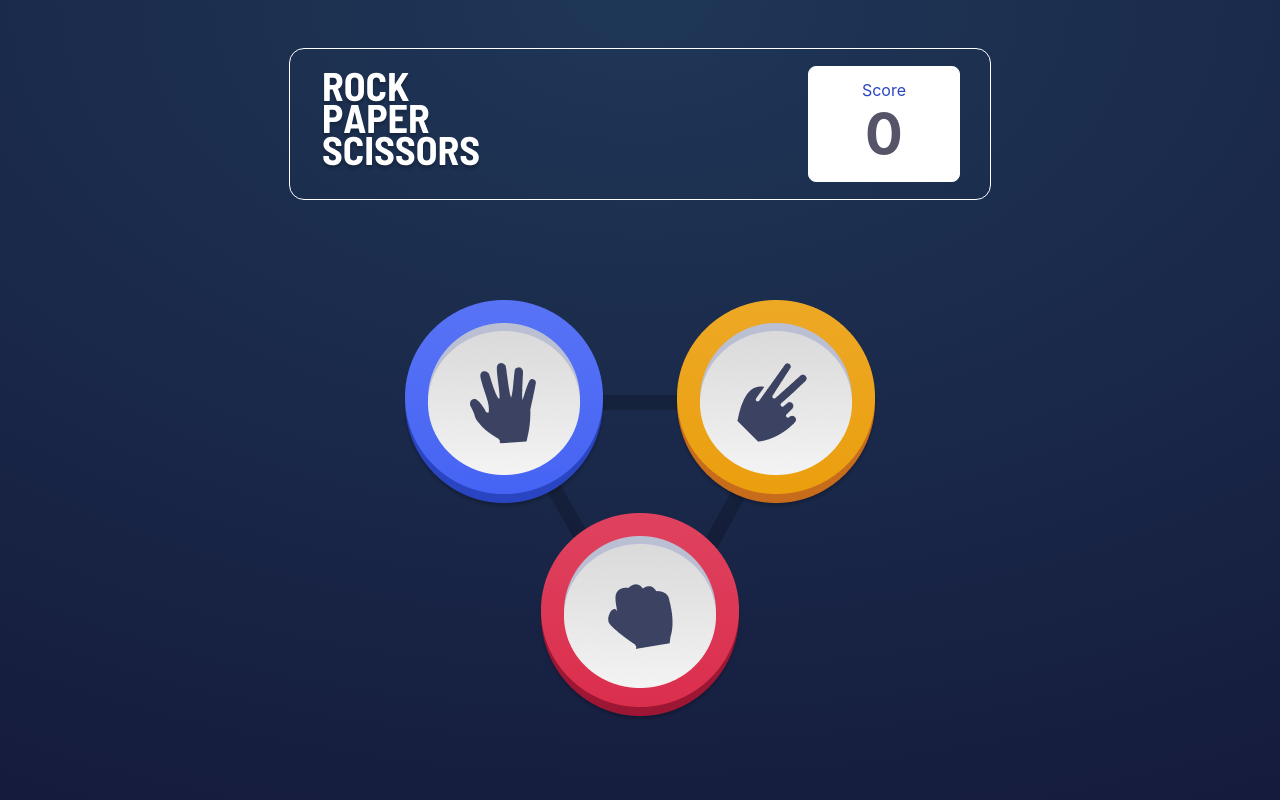
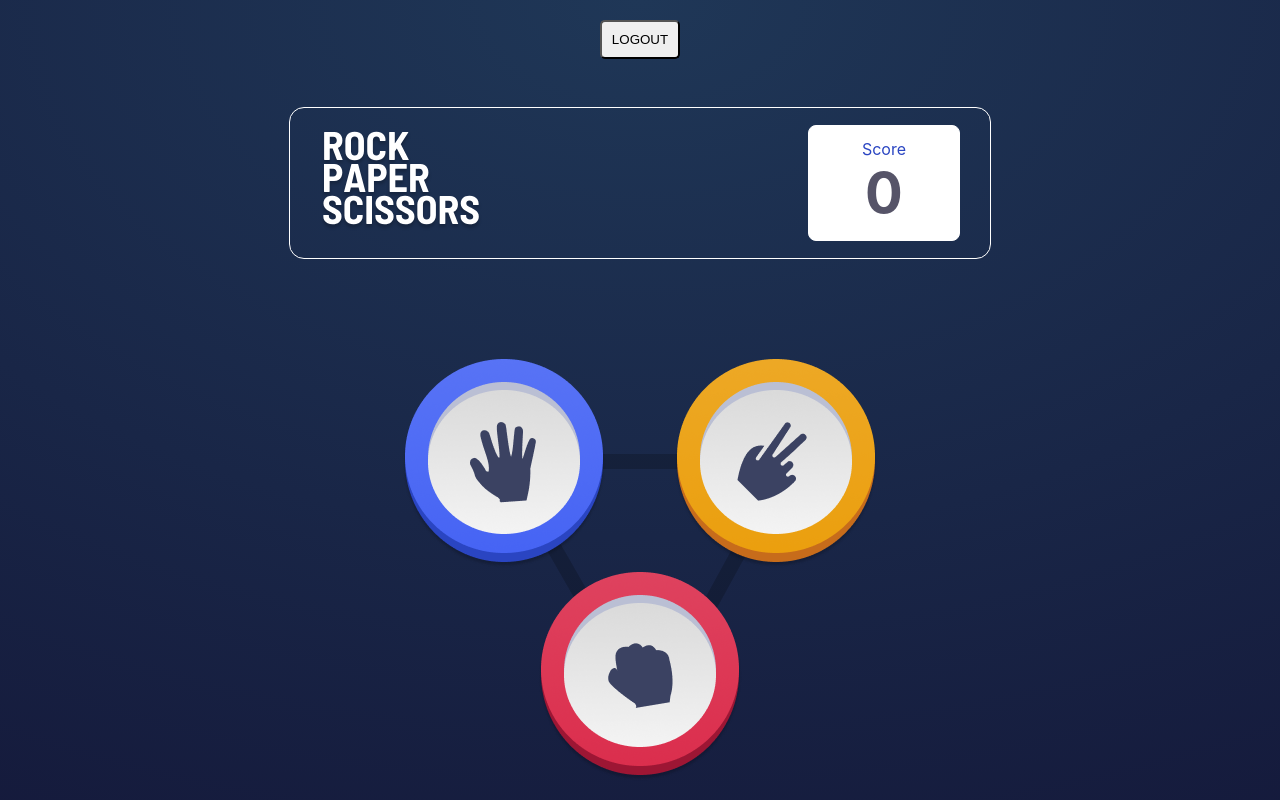
Before and after one commit to PhillipLaub/PWJ-Coaching, a React (Create React App) app: page /home in a window 1280 px wide. Built offline with nearby package versions, Linux system fonts and the light colour scheme.

Commit message:
added logout button

```diff
--- a/public/index.html
+++ b/public/index.html
@@ -2,16 +2,19 @@
 <html lang="en">
   <head>
     <meta charset="utf-8" />
-    <link rel="icon" href="%PUBLIC_URL%/favicon.ico" />
+    <link rel="icon" href="/images/logo.png" />
     <meta name="viewport" content="width=device-width, initial-scale=1" />
     <meta name="theme-color" content="#000000" />
     <meta
       name="description"
-      content="Web site created using create-react-app"
+      content="Rock Paper Scissors created with React, Redux, and Firebase"
     />
-    <link rel="apple-touch-icon" href="%PUBLIC_URL%/logo192.png" />
-    <link rel="preconnect" href="https://fonts.gstatic.com">
-    <link href="https://fonts.googleapis.com/css2?family=Barlow+Semi+Condensed&display=swap" rel="stylesheet">
+    <link rel="apple-touch-icon" href="/images/logo.png" />
+    <link rel="preconnect" href="https://fonts.gstatic.com" />
+    <link
+      href="https://fonts.googleapis.com/css2?family=Barlow+Semi+Condensed&display=swap"
+      rel="stylesheet"
+    />
     <!--
       manifest.json provides metadata used when your web app is installed on a
       user's mobile device or desktop. See https://developers.google.com/web/fundamentals/web-app-manifest/
@@ -26,7 +29,7 @@
       work correctly both with client-side routing and a non-root public URL.
       Learn how to configure a non-root public URL by running `npm run build`.
     -->
-    <title>React App</title>
+    <title>Rock Paper Scissors</title>
   </head>
   <body>
     <noscript>You need to enable JavaScript to run this app.</noscript>
--- a/src/components/Login.css
+++ b/src/components/Login.css
@@ -13,7 +13,7 @@
 .login__card {
   width: 500px;
   height: 500px;
-  background-color: white;
+  background-color: #8d97a7;
   display: flex;
   flex-direction: column;
   justify-content: center;
@@ -45,4 +45,5 @@
   border: 1px solid black;
   font-size: 20px;
   transition: all 250ms ease-in-out 0s;
+  text-transform: uppercase;
 }
--- a/src/components/Login.js
+++ b/src/components/Login.js
@@ -7,11 +7,13 @@ import {
   selectUserName,
   setUserLoginDetails,
   setSignOutState,
+  selectUserPhoto,
 } from "../slices/userSlice";
 
 const Login = () => {
   //checking whether user exists in redux store
   const userName = useSelector(selectUserName);
+  const userPhoto = useSelector(selectUserPhoto);
   const dispatch = useDispatch();
   const history = useHistory();
 
@@ -27,16 +29,12 @@ const Login = () => {
   const signIn = () => {
     if (!userName) {
       auth.signInWithPopup(provider).then((result) => {
-        setUser(result.user).catch((error) => {
-          alert(error.message);
-        });
+        setUser(result.user);
       });
     } else if (userName) {
       auth.signOut().then(() => {
         dispatch(setSignOutState());
-        history.push("/").catch((error) => {
-          alert(error.message);
-        });
+        history.push("/");
       });
     }
   };
@@ -49,7 +47,7 @@ const Login = () => {
 
   return (
     <div className="login">
-      <h1 className="login__heading">Rock Paper Scissor</h1>
+      <h1 className="login__heading">Rock Paper Scissors</h1>
       <div className="login__card">
         <div className="login__bar">
           <img src="/images/logo.png" alt="" />
--- a/src/components/Referee.js
+++ b/src/components/Referee.js
@@ -17,36 +17,36 @@ const Referee = () => {
   const dispatch = useDispatch();
 
   useEffect(() => {
-    if (userHand == "Paper" && computerHand == "Scissors") {
+    if (userHand === "Paper" && computerHand === "Scissors") {
       setDecision("You Lose!");
       dispatch(setScore(-1));
     }
-    if (userHand == "Paper" && computerHand == "Rock") {
+    if (userHand === "Paper" && computerHand === "Rock") {
       setDecision("You Win!");
       dispatch(setScore(1));
     }
-    if (userHand == "Paper" && computerHand == "Paper") {
+    if (userHand === "Paper" && computerHand === "Paper") {
       setDecision("It's a tie!");
     }
-    if (userHand == "Rock" && computerHand == "Scissors") {
+    if (userHand === "Rock" && computerHand === "Scissors") {
       setDecision("You Win!");
       dispatch(setScore(1));
     }
-    if (userHand == "Rock" && computerHand == "Paper") {
+    if (userHand === "Rock" && computerHand === "Paper") {
       setDecision("You Lose!");
       dispatch(setScore(-1));
     }
-    if (userHand == "Rock" && computerHand == "Rock") {
+    if (userHand === "Rock" && computerHand === "Rock") {
       setDecision("It's a tie!");
     }
-    if (userHand == "Scissors" && computerHand == "Scissors") {
+    if (userHand === "Scissors" && computerHand === "Scissors") {
       setDecision("It's a tie!");
     }
-    if (userHand == "Scissors" && computerHand == "Rock") {
+    if (userHand === "Scissors" && computerHand === "Rock") {
       setDecision("You Lose!");
       dispatch(setScore(-1));
     }
-    if (userHand == "Scissors" && computerHand == "Paper") {
+    if (userHand === "Scissors" && computerHand === "Paper") {
       setDecision("You Win!");
       dispatch(setScore(1));
     }
--- a/src/components/ScoreBoard.css
+++ b/src/components/ScoreBoard.css
@@ -31,9 +31,31 @@
 .scoreboard__score > h1 {
   color: #565468;
   font-size: 56px;
-    font-family: -apple-system, BlinkMacSystemFont, 'Segoe UI', Roboto, Oxygen, Ubuntu, Cantarell, 'Open Sans', 'Helvetica Neue', sans-serif;
+  font-family: -apple-system, BlinkMacSystemFont, "Segoe UI", Roboto, Oxygen,
+    Ubuntu, Cantarell, "Open Sans", "Helvetica Neue", sans-serif;
 }
 
 .scoreboard__score p {
-    color: #2A45C2
+  color: #2a45c2;
 }
+
+.logout {
+  display: flex;
+  justify-content: center;
+  margin-top: 20px;
+}
+
+.logout h1 {
+  color: white;
+}
+
+.logout button {
+  padding: 10px;
+  border-radius: 5px;
+  cursor: pointer;
+  transition: all 250ms;
+}
+
+.logout button:hover {
+  transform: translate3d(0px, -5px, 0px);
+}
--- a/src/components/ScoreBoard.js
+++ b/src/components/ScoreBoard.js
@@ -3,10 +3,39 @@ import "./ScoreBoard.css";
 import { useSelector } from "react-redux";
 import { selectScore } from "../slices/gameSlice";
 
-const ScoreBoard = () => {
+import { useDispatch } from "react-redux";
+import { useHistory } from "react-router-dom";
+import { auth } from "../firebase";
+
+import {
+  selectUserName,
+  selectUserPhoto,
+  setSignOutState,
+} from "../slices/userSlice";
+
+const ScoreBoard = (user) => {
   const score = useSelector(selectScore);
 
+  const userName = useSelector(selectUserName);
+  const userPhoto = useSelector(selectUserPhoto);
+  const dispatch = useDispatch();
+  const history = useHistory();
+
+  const signOut = () => {
+    auth.signOut().then(() => {
+      dispatch(setSignOutState());
+      history.push("/");
+    });
+  };
+
+  console.log(userName);
+
   return (
+    <div>
+      <div className="logout">
+        <button onClick={signOut}>LOGOUT</button>
+        <h1>{userName}</h1>
+      </div>
       <div className="scoreboard">
         <div className="scoreboard__gameName">
           <img
@@ -14,9 +43,11 @@ const ScoreBoard = () => {
             alt="RockPaperScissorsText"
           />
         </div>
+
         <div className="scoreboard__score">
           <p>Score</p>
           <h1>{score}</h1>
+        </div>
       </div>
     </div>
   );
--- a/src/slices/userSlice.js
+++ b/src/slices/userSlice.js
@@ -23,5 +23,6 @@ const userSlice = createSlice({
 export const { setUserLoginDetails, setSignOutState } = userSlice.actions;
 
 export const selectUserName = (state) => state.user.name;
+export const selectUserPhoto = (state) => state.user.photo;
 
 export default userSlice.reducer;
--- a/src/store.js
+++ b/src/store.js
@@ -1,4 +1,4 @@
-import { configureStore, getDefaultMiddleware } from "@reduxjs/toolkit";
+import { configureStore } from "@reduxjs/toolkit";
 import gameReducer from "./slices/gameSlice";
 import userReducer from "./slices/userSlice";
 
```
Lines whose indentation alone changed are shown as unchanged.
